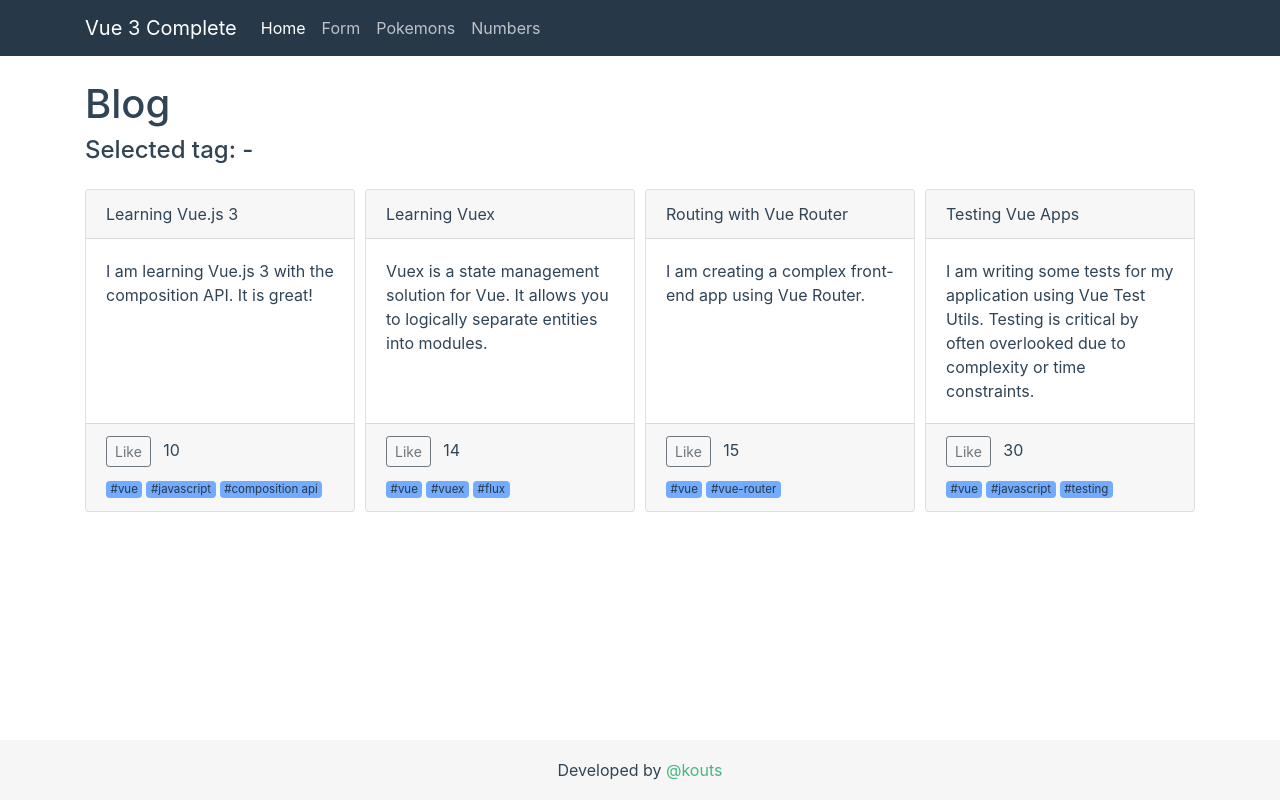
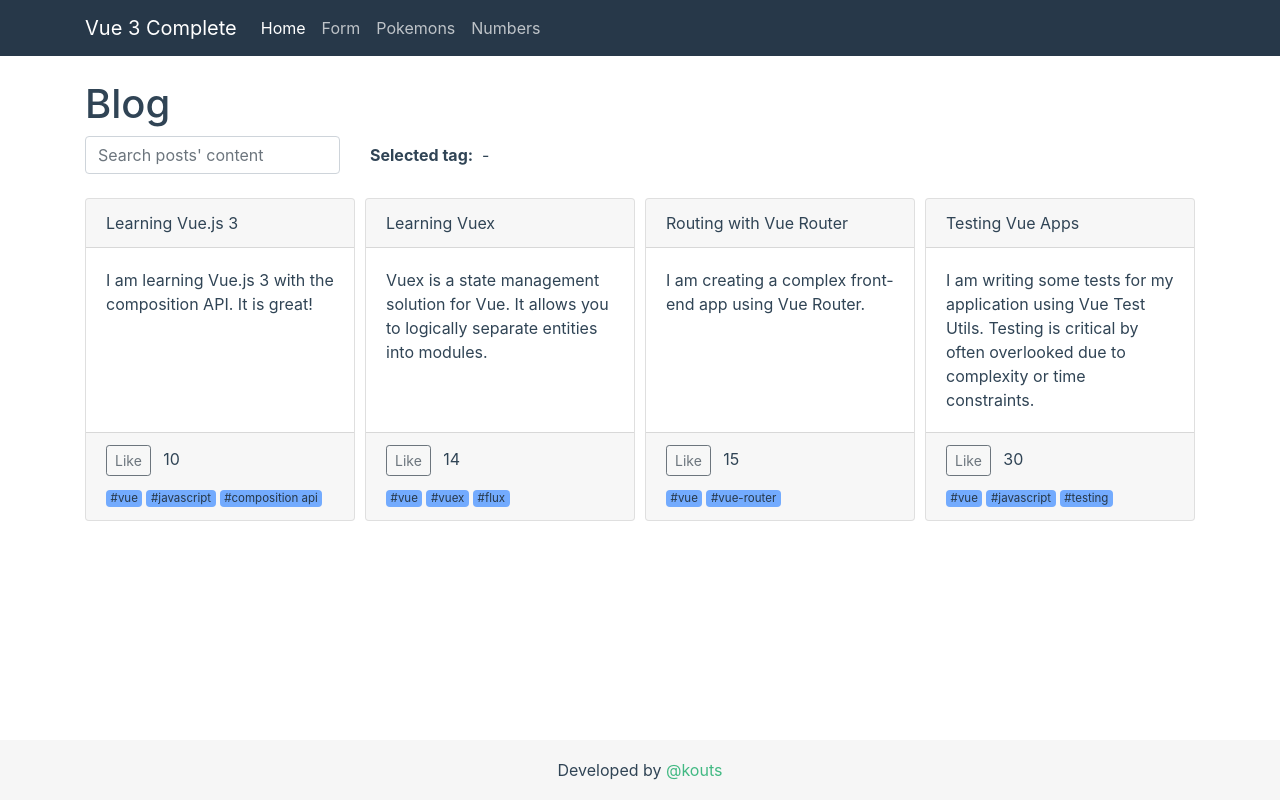
Before and after one commit to kouts/vue3-complete, a Vue app: page /#/ in a window 1280 px wide. Built offline with nearby package versions, Linux system fonts and the light colour scheme.

Commit message:
Added search post content

```diff
--- a/src/views/Home.vue
+++ b/src/views/Home.vue
@@ -1,8 +1,13 @@
 <template>
   <div class="container">
     <h1>Blog</h1>
-    <div class="mb-4">
-      <h4>Selected tag: {{ currentHashtag ? currentHashtag : '-' }}</h4>
+    <div class="row mb-4">
+      <div class="col-sm-3">
+        <input type="text" class="form-control" placeholder="Search posts' content" @input="inputSearch($event)" />
+      </div>
+      <div class="col-sm-3 d-flex align-items-center">
+        <strong>Selected tag:</strong>&nbsp; {{ currentHashtag ? currentHashtag : '-' }}
+      </div>
     </div>
     <div class="form-row">
       <div v-for="post in filteredPosts" :key="post.id" class="col-sm-3">
@@ -23,7 +28,7 @@
 </template>
 
 <script>
-import { computed } from 'vue';
+import { ref, computed } from 'vue';
 import { storeBlog } from '@/store-blog/storeBlog';
 import CardPost from '@/components/CardPost';
 import CardPostControls from '@/components/CardPostControls';
@@ -34,18 +39,30 @@ export default {
     CardPostControls
   },
   setup() {
+    const searchText = ref('');
+
+    const inputSearch = (e) => {
+      searchText.value = e.target.value;
+    };
+
     const currentHashtag = computed(() => storeBlog.state.currentHashtag);
 
     const filteredPosts = computed(() => {
+      let filtered = storeBlog.state.posts;
       if (currentHashtag.value !== '') {
-        return storeBlog.state.posts.filter(post => post.hashtags.includes(currentHashtag.value));
+        filtered = storeBlog.state.posts.filter(post => post.hashtags.includes(currentHashtag.value));
       }
-      return storeBlog.state.posts;
+      if (searchText.value !== '') {
+        filtered = storeBlog.state.posts.filter(post => post.content.includes(searchText.value));
+      }
+      return filtered;
     });
 
     return {
       filteredPosts,
-      currentHashtag
+      currentHashtag,
+      inputSearch,
+      searchText
     };
   }
 };
```
